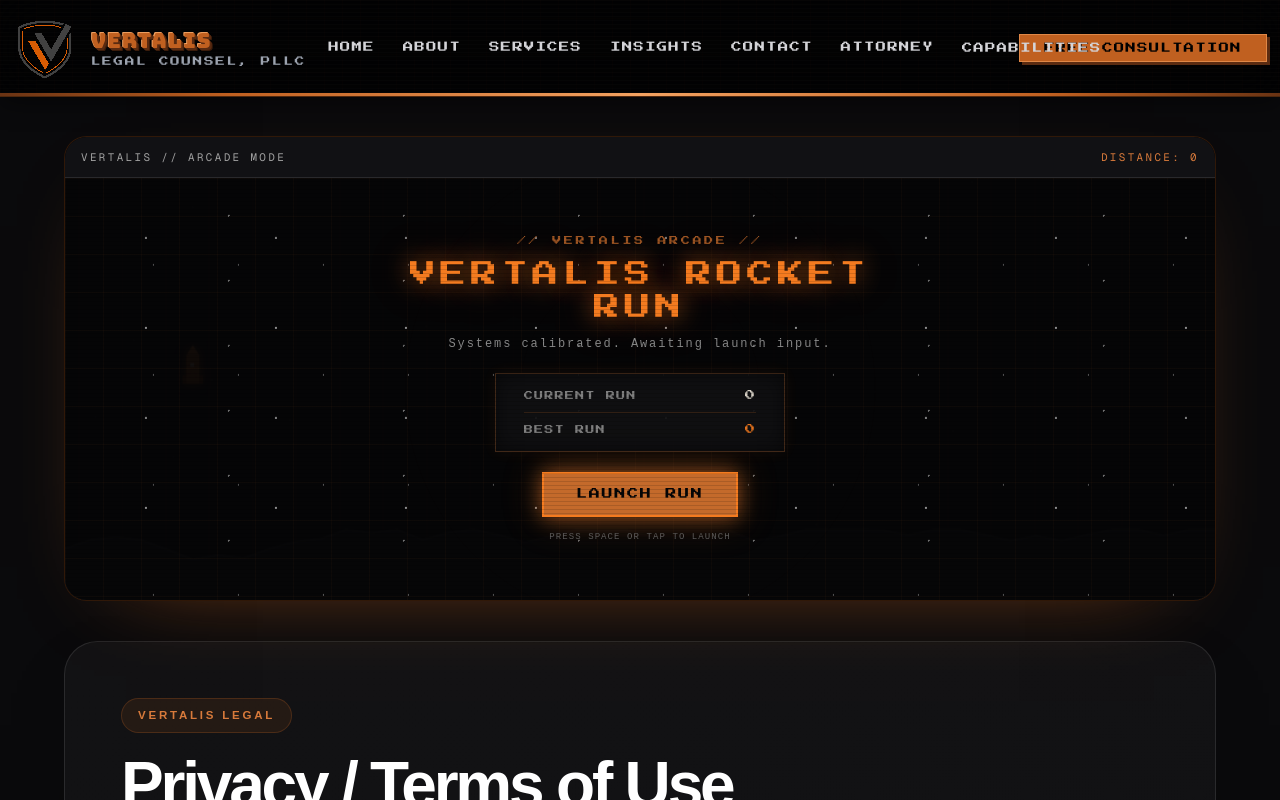
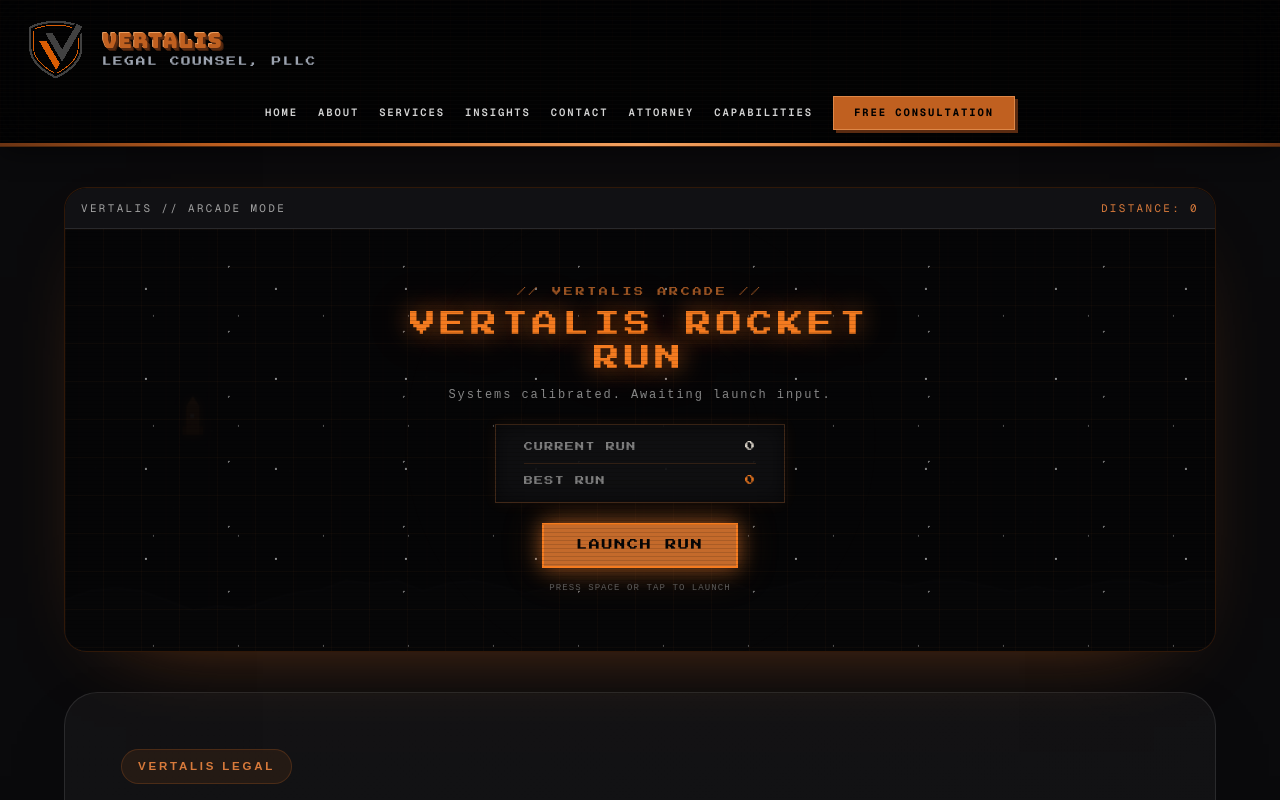
Before and after one commit to timntbb/vertalis-website, a Next.js app: page /terms-of-use in a window 1280 px wide. Shown: the top 800 px of the page. Built offline with nearby package versions, Linux system fonts and the light colour scheme.

Commit message:
Fix responsive legal page header spacing

```diff
--- a/app/terms-of-use/page.tsx
+++ b/app/terms-of-use/page.tsx
@@ -56,7 +56,7 @@
 
   return (
     <>
-      <header className="fixed left-0 top-0 z-50 w-full border-b border-[#c06020]/40 bg-black/80 shadow-[0_6px_24px_rgba(0,0,0,0.45)] backdrop-blur-xl">
+      <header className="sticky top-0 z-50 w-full border-b border-[#c06020]/40 bg-black/80 shadow-[0_6px_24px_rgba(0,0,0,0.45)] backdrop-blur-xl">
         <div className="pointer-events-none absolute inset-0 opacity-30">
           <div
             className="absolute inset-0"
@@ -76,7 +76,7 @@
         </div>
         <div className="absolute bottom-0 left-0 h-[3px] w-full bg-[linear-gradient(90deg,#6a3313_0%,#c06020_18%,#f3a261_50%,#c06020_82%,#6a3313_100%)]" />
 
-        <div className="relative mx-auto max-w-6xl px-4 md:px-6">
+        <div className="relative mx-auto max-w-[1600px] px-4 md:px-6">
           <div className="relative flex min-h-[96px] items-center justify-between gap-4">
             <style jsx global>{`
               @import url('https://fonts.googleapis.com/css2?family=Press+Start+2P&family=Bungee&display=swap');
@@ -86,7 +86,6 @@
             <Link
               href="/"
               className="flex shrink-0 items-center gap-3 hover:opacity-90"
-              style={{ marginLeft: "-75px", marginRight: "75px" }}
             >
               <Image
                 src="/logo.png"
@@ -128,7 +127,7 @@
             </Link>
 
             {/* CENTER: NAV */}
-            <nav className="absolute left-1/2 -translate-x-1/2 hidden items-center gap-7 whitespace-nowrap lg:flex" style={{ marginLeft: "75px" }}>
+            <nav aria-label="Main navigation" className="hidden min-w-0 flex-1 items-center justify-center gap-5 whitespace-nowrap 2xl:flex">
               {navItems.map((item) => {
                 if (item.label === "Capabilities") {
                   return (
@@ -218,7 +217,7 @@
             </nav>
 
             {/* RIGHT: CTA */}
-            <div className="hidden lg:block" style={{ marginRight: "-75px" }}>
+            <div className="hidden shrink-0 whitespace-nowrap 2xl:block">
               <Link
                 href="/consultation"
                 style={{
@@ -233,7 +232,7 @@
             </div>
           </div>
 
-          <div className="flex flex-wrap items-center justify-center gap-x-5 gap-y-3 pb-4 lg:hidden">
+          <div className="flex flex-wrap items-center justify-center gap-x-5 gap-y-3 pb-4 2xl:hidden">
             {navItems
               .filter((item) => item.label !== "Capabilities")
               .map((item) => (
@@ -290,7 +289,6 @@
         </div>
       </header>
 
-      <div className="h-[112px] lg:h-[96px]" aria-hidden="true" />
     </>
   );
 }
```
